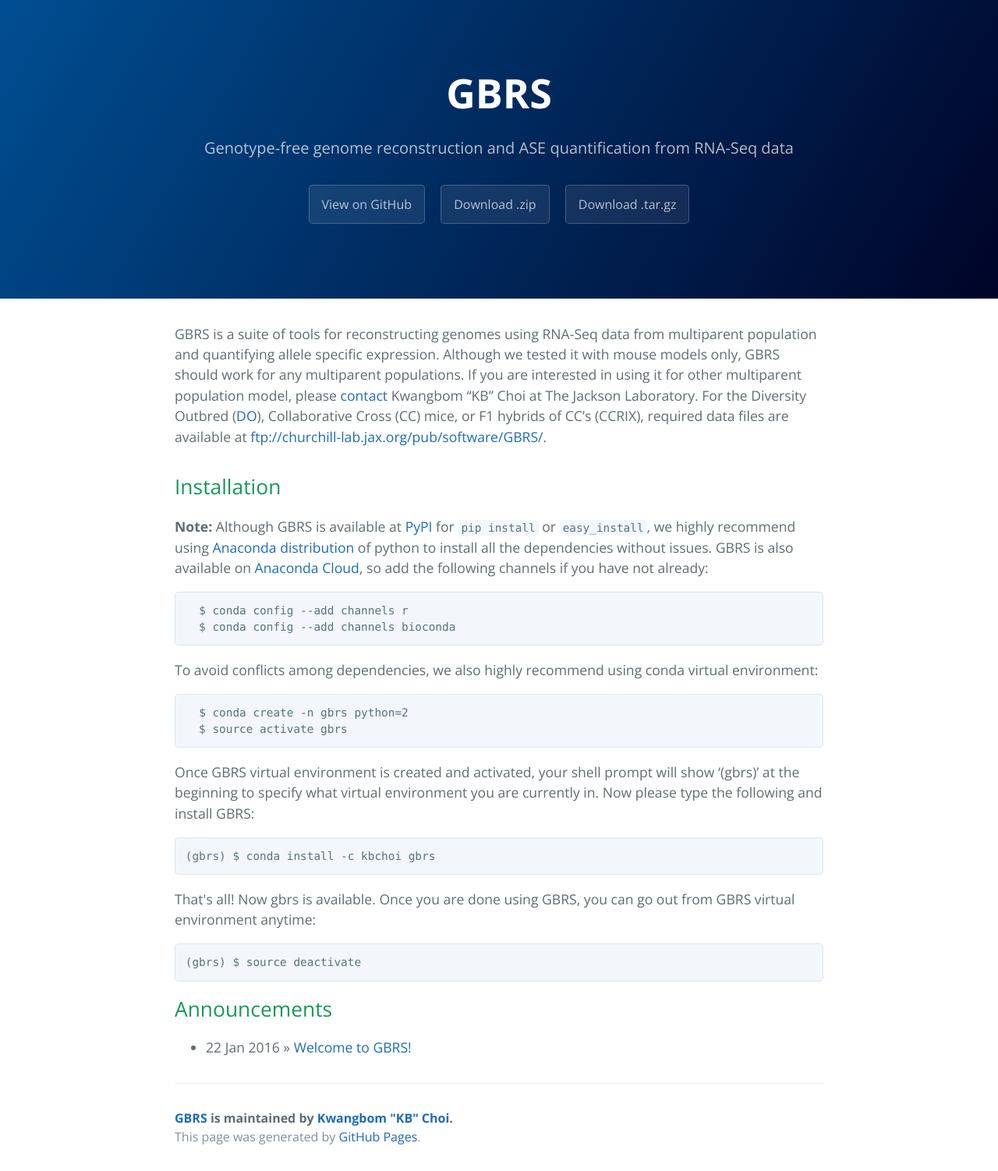
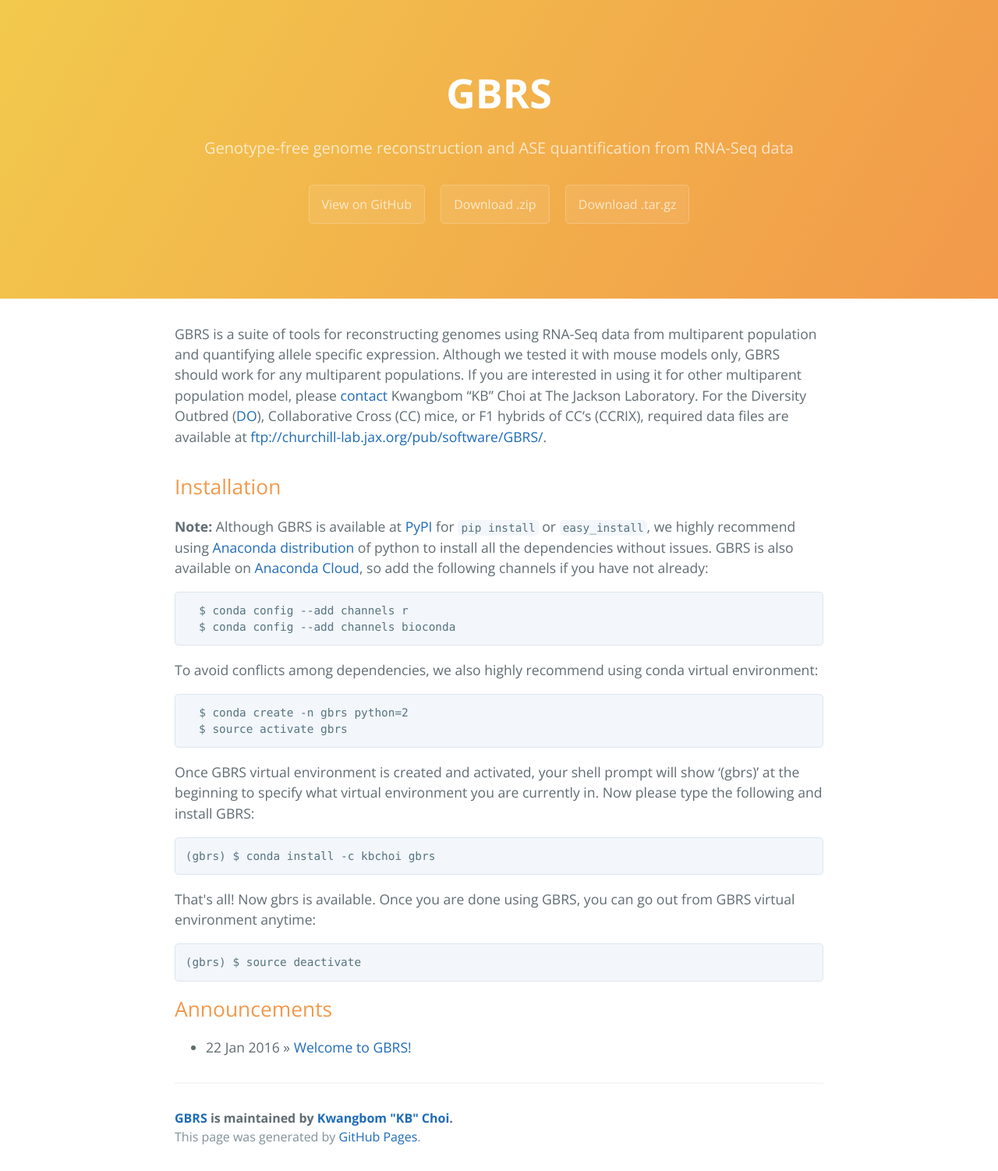
Before and after one commit to churchill-lab/gbrs, a Jekyll site: the page built from index.html, in a window 1280 px wide. Shown: the whole page at 78% size. Built offline with Jekyll 4.4.1, drawn with Linux system fonts in a browser that asks for light colours; the list of posts is cut into pages by our own code.

Commit message:
[kbchoi] Made some change to cayman.css

```diff
--- a/css/cayman.css
+++ b/css/cayman.css
@@ -139,7 +139,7 @@
 @media screen and (max-width: 42em) { .btn { display: block; width: 100%; padding: 0.75rem; font-size: 0.9rem; }
   .btn + .btn { margin-top: 1rem; margin-left: 0; } }
 
-.page-header { color: #fff; text-align: center; background-color: #000428; background-image: linear-gradient(120deg, #004e92, #000428); }
+.page-header { color: #fff; text-align: center; background-color: #F2994A; background-image: linear-gradient(120deg, #F2C94C, #F2994A); }
 @media screen and (min-width: 64em) { .page-header { padding: 5rem 6rem; } }
 @media screen and (min-width: 42em) and (max-width: 64em) { .page-header { padding: 3rem 4rem; } }
 @media screen and (max-width: 42em) { .page-header { padding: 2rem 1rem; } }
@@ -160,7 +160,7 @@
 @media screen and (min-width: 42em) and (max-width: 64em) { .main-content { padding: 2rem 4rem; font-size: 1.1rem; } }
 @media screen and (max-width: 42em) { .main-content { padding: 2rem 1rem; font-size: 1rem; } }
 .main-content img { max-width: 100%; }
-.main-content h1, .main-content h2, .main-content h3, .main-content h4, .main-content h5, .main-content h6 { margin-top: 2rem; margin-bottom: 1rem; font-weight: normal; color: #159957; }
+.main-content h1, .main-content h2, .main-content h3, .main-content h4, .main-content h5, .main-content h6 { margin-top: 2rem; margin-bottom: 1rem; font-weight: normal; color: #F2994A; }
 .main-content p { margin-bottom: 1em; }
 .main-content code { padding: 2px 4px; font-family: Consolas, "Liberation Mono", Menlo, Courier, monospace; font-size: 0.9rem; color: #567482; background-color: #f3f6fa; border-radius: 0.3rem; }
 .main-content pre { padding: 0.8rem; margin-top: 0; margin-bottom: 1rem; font: 1rem Consolas, "Liberation Mono", Menlo, Courier, monospace; color: #567482; word-wrap: normal; background-color: #f3f6fa; border: solid 1px #dce6f0; border-radius: 0.3rem; }
```
